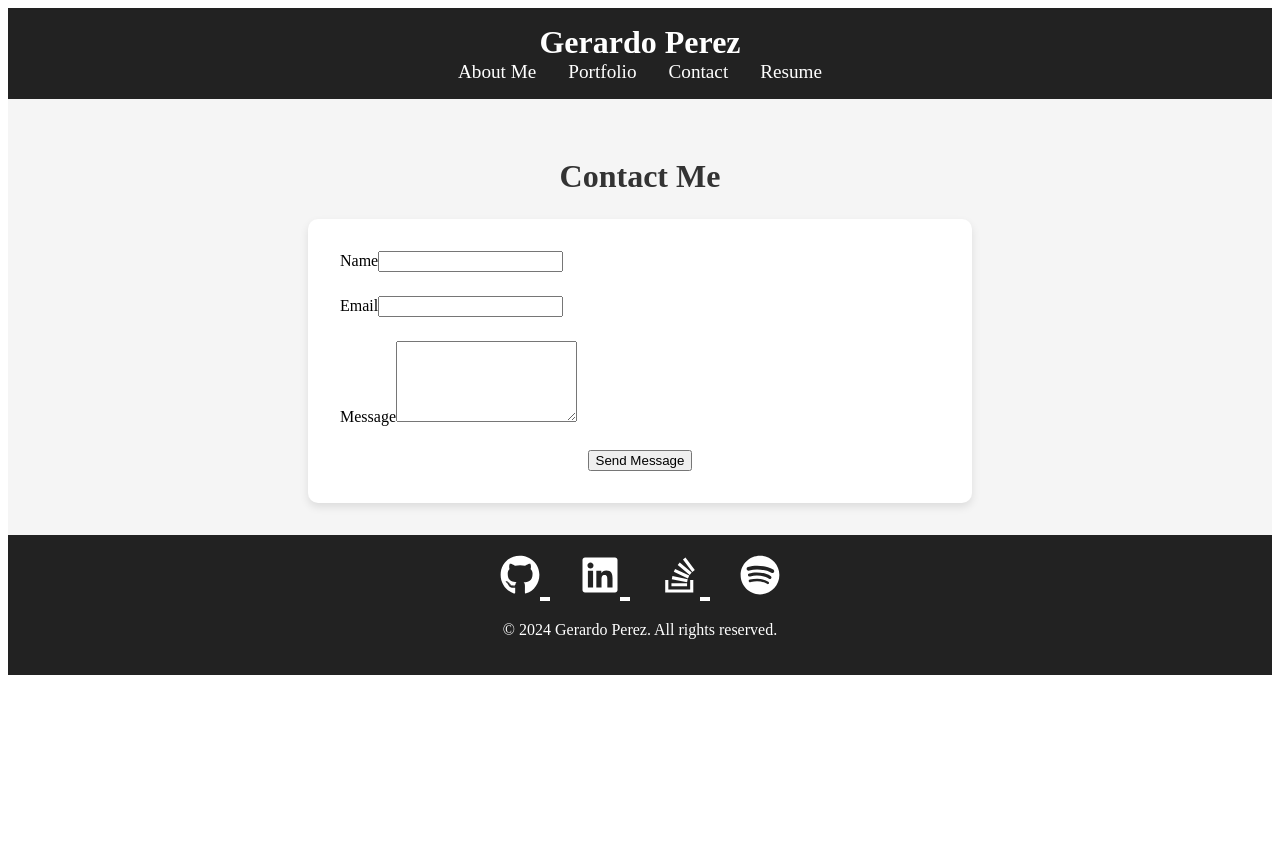
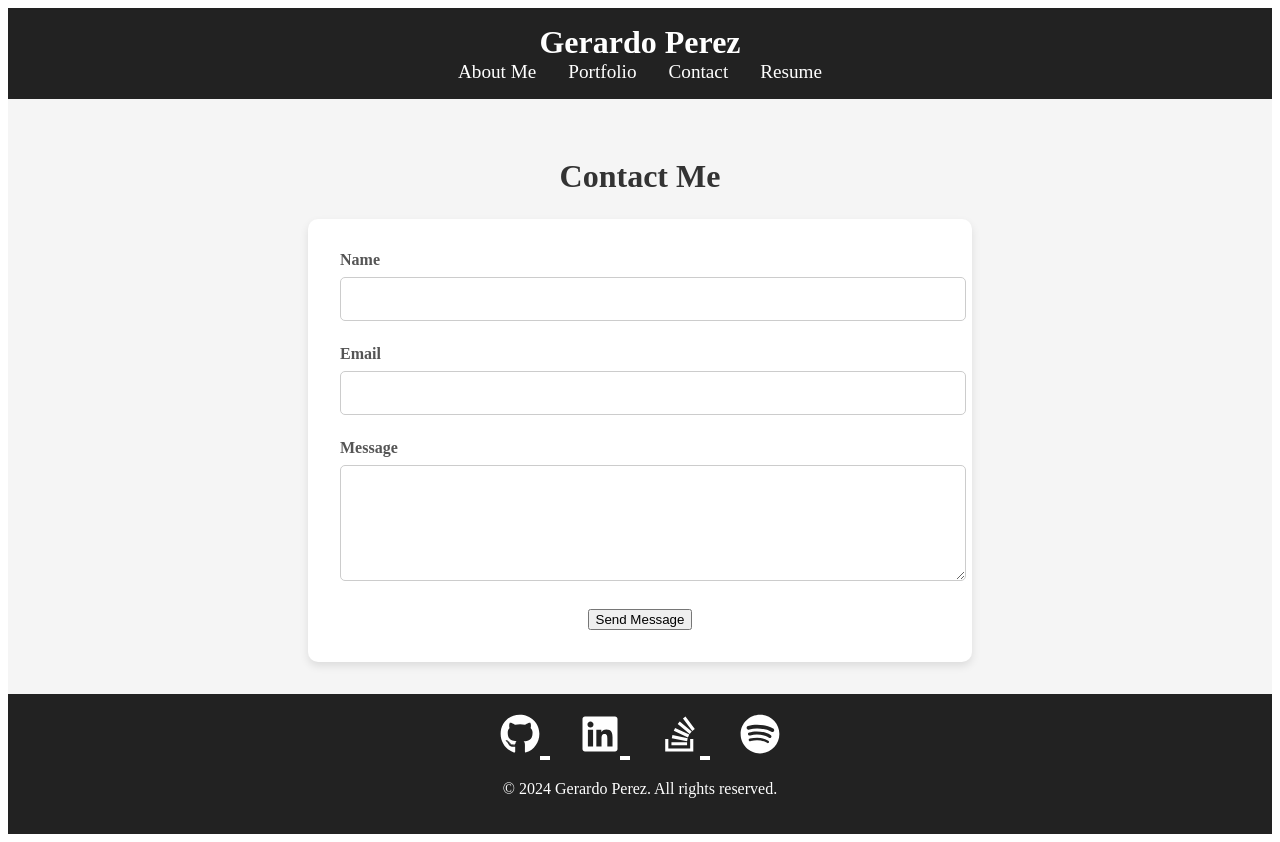
Before and after one commit to Gera1313/react-portfolio-2, a React (Vite) app: page /contact in a window 1280 px wide. Before the commit the page ends 800 px from the top, so only its background shows below. Built offline with nearby package versions, Linux system fonts and the light colour scheme.

Commit message:
form-group

```diff
--- a/src/styles/Contact.css
+++ b/src/styles/Contact.css
@@ -23,3 +23,22 @@
     margin-bottom: 1.5rem;
     text-align: left;
 }
+
+.form-group label {
+    display: block;
+    font-size: 1rem;
+    font-weight: bold;
+    margin-bottom: 0.5rem;
+    color: #555;
+}
+
+.form-group input,
+.form-group textarea {
+    width: 100%;
+    padding: 0.75rem;
+    font-size: 1rem;
+    border: 1px solid #ccc;
+    border-radius: 5px;
+    outline: none;
+    transition: border-color 0.3s ease;
+}
```
